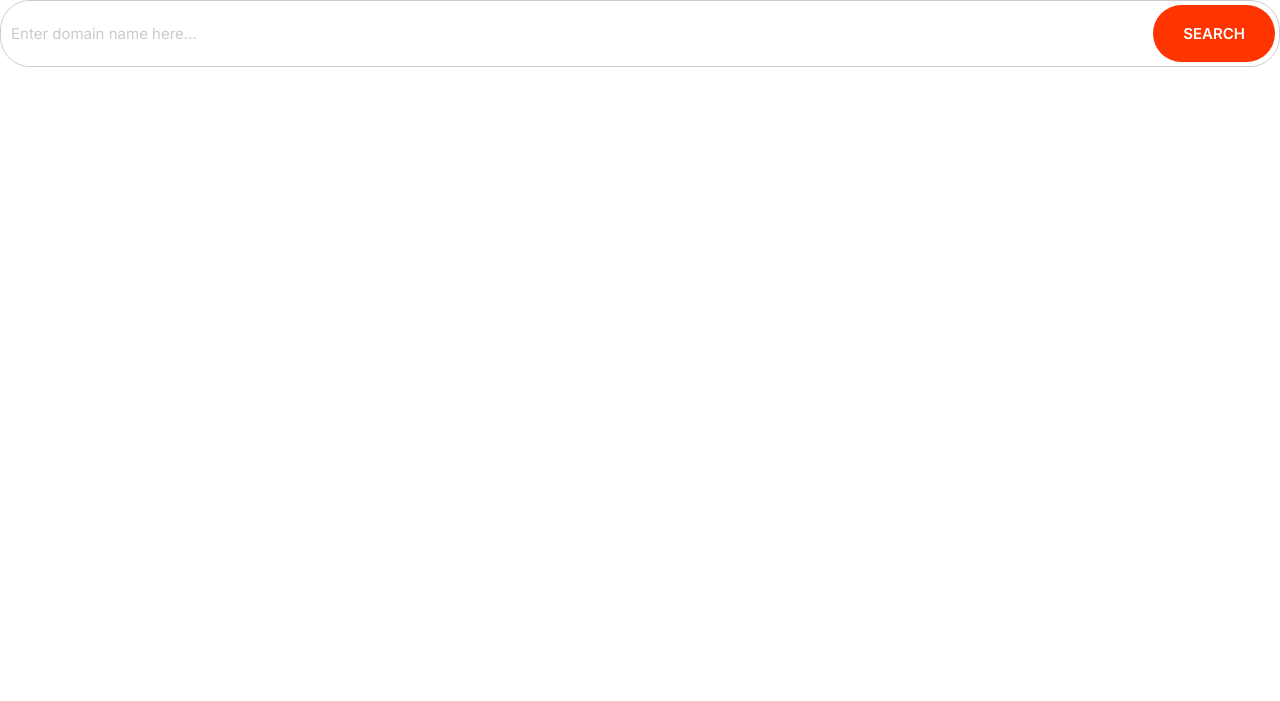
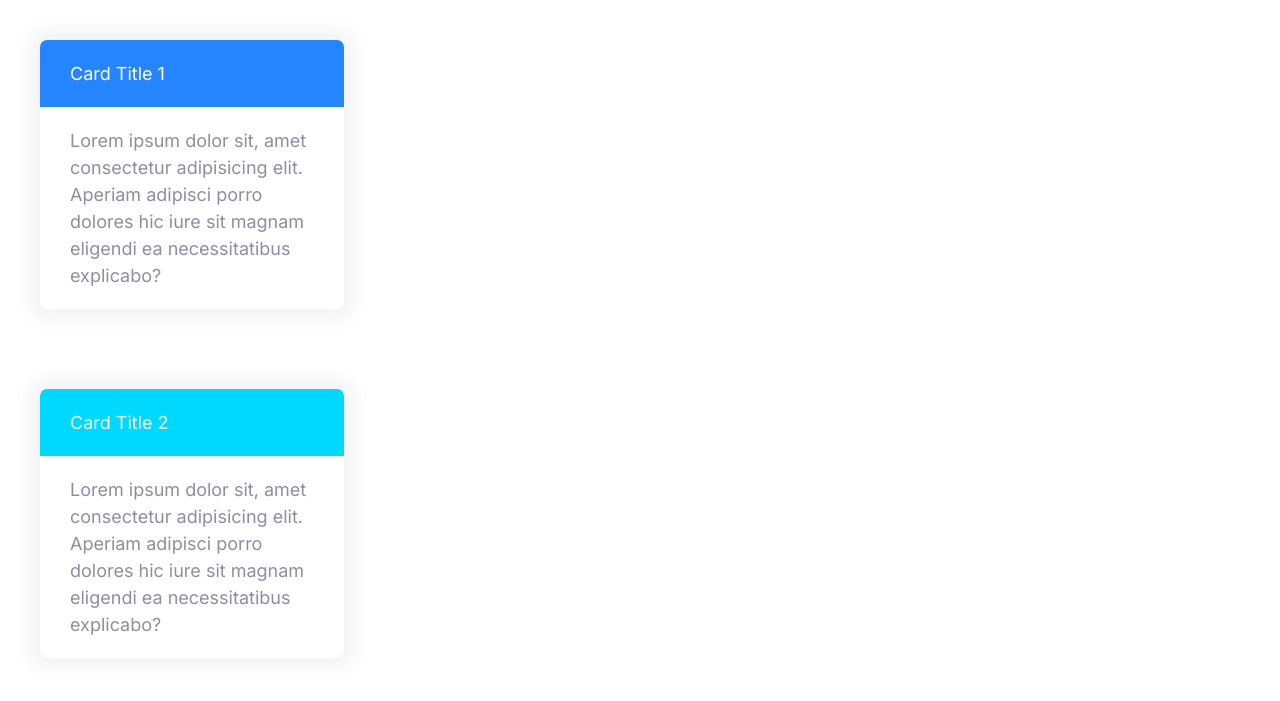
Before and after one commit to ms88941/moshify, a plain HTML site: page index.html in a window 1280 px wide. Drawn offline with Linux system fonts and the light colour scheme.

Commit message:
Build the card component

```diff
--- a/css/styles.css
+++ b/css/styles.css
@@ -275,3 +275,25 @@ a {
     font-size: 1.5rem;
   }
 }
+
+/* Cards */
+.card {
+  border-radius: 7px;
+  box-shadow: 0 0 20px 10px #f3f3f3;
+  overflow: hidden;
+}
+
+.card__header,
+.card__body {
+  padding: 2rem 3rem;
+}
+
+.card--primary .card__header {
+  background: var(--color-primary);
+  color: #fff;
+}
+
+.card--secondary .card__header {
+  background: var(--color-secondary);
+  color: #fff;
+}
--- a/index.html
+++ b/index.html
@@ -14,13 +14,25 @@
     <link rel="stylesheet" href="css/styles.css" />
   </head>
   <body>
-    <div class="input-group">
-      <input
-        type="text"
-        class="input"
-        placeholder="Enter domain name here..."
-      />
-      <button class="btn btn--accent">Search</button>
+    <div style="width: 30%; padding: 4rem">
+      <div class="card card--primary">
+        <header class="card__header">Card Title 1</header>
+        <div class="card__body">
+          Lorem ipsum dolor sit, amet consectetur adipisicing elit. Aperiam
+          adipisci porro dolores hic iure sit magnam eligendi ea necessitatibus
+          explicabo?
+        </div>
+      </div>
+    </div>
+    <div style="width: 30%; padding: 4rem">
+      <div class="card card--secondary">
+        <header class="card__header">Card Title 2</header>
+        <div class="card__body">
+          Lorem ipsum dolor sit, amet consectetur adipisicing elit. Aperiam
+          adipisci porro dolores hic iure sit magnam eligendi ea necessitatibus
+          explicabo?
+        </div>
+      </div>
     </div>
   </body>
 </html>
```
Also changed, not shown: components/cards.html (added, +17 -0 lines).
